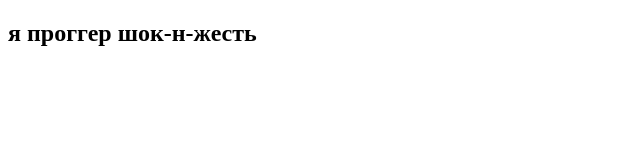
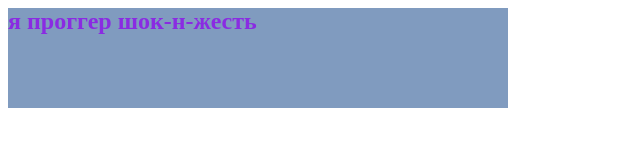
Before and after one commit to AlexandrSmagin/first-project, a plain HTML site: page index.html in a window 1280 px wide. Shown: the whole page, without its empty margins (0-640 px from the left). Drawn offline with Linux system fonts and the light colour scheme.

Commit message:
отступы

```diff
--- a/index.html
+++ b/index.html
@@ -5,7 +5,7 @@
     <meta http-equiv="X-UA-Compatible" content="IE=edge">
     <meta name="viewport" content="width=device-width, initial-scale=1.0">
     <title>Document</title>
-    <link rel="stylesheets" href="style.css">
+    <link rel="stylesheet" href="style.css">
 </head>
 <body>
     <div class="block">
--- a/style.css
+++ b/style.css
@@ -1,8 +1,11 @@
 .block{
-    width: 100px;
     height: 100px;
-    color: #1488;
+    width: 500px;
+    background-color: #1488;
+    margin: 0;
 }
 .title{
     font-family: 'Times New Roman', Times, serif;
+    color: blueviolet;
+    margin: 0;
 }
```
